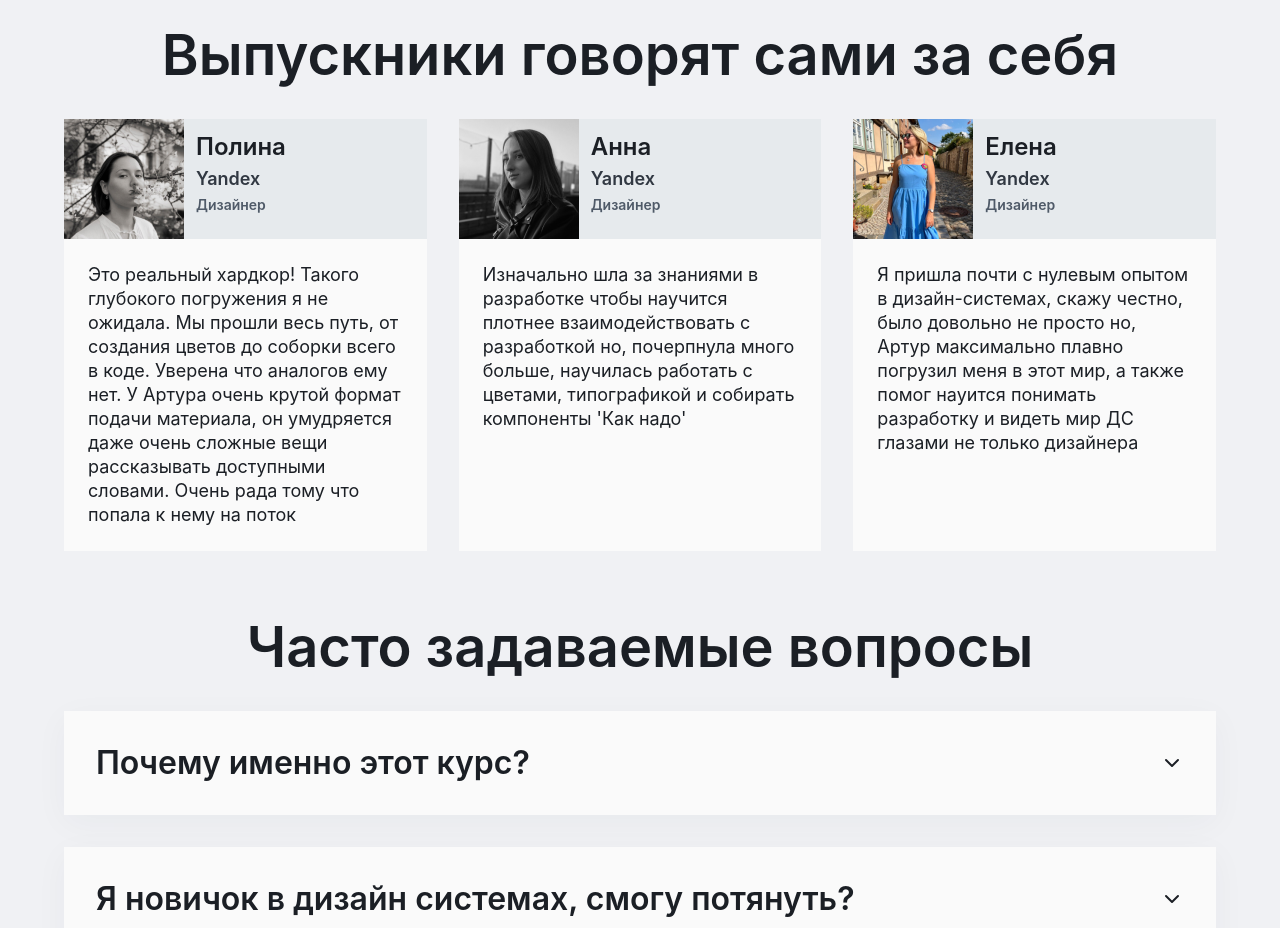
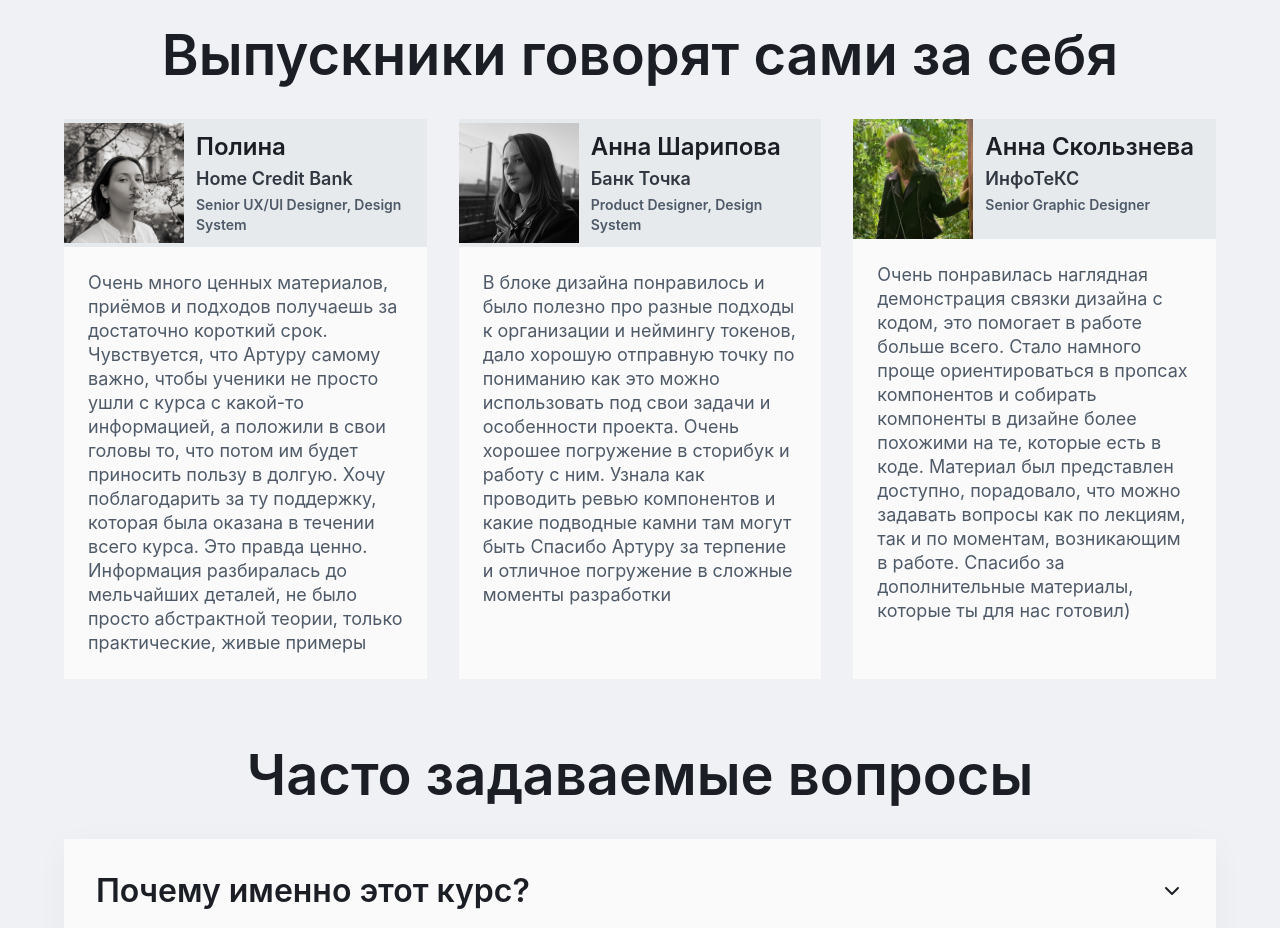
Before and after one commit to ArthurIvanov/dsa-web, a Next.js app: page / in a window 1280 px wide. Shown: the part 4240-5168 px from the top of the page. Built offline with nearby package versions, Linux system fonts and the light colour scheme.

Commit message:
Added testimonials

```diff
--- a/app/components/tesimonials/card.tsx
+++ b/app/components/tesimonials/card.tsx
@@ -33,6 +33,7 @@ const StyledCardClient = styled.div<ICardClient>`
 
 	.client-card-body {
 		padding: 24px;
+		color: var(--tertiary-default);
 	}
 `;
 
--- a/app/sections/testimonials.tsx
+++ b/app/sections/testimonials.tsx
@@ -9,25 +9,30 @@ export const Testimonials = () => {
 					className="flex-grow"
 					img="/client-1.png"
 					name="Полина"
-					role="Дизайнер"
-					company="Yandex"
-					content="Это реальный хардкор! Такого глубокого погружения я не ожидала. Мы прошли весь путь, от создания цветов до соборки всего в коде. Уверена что аналогов ему нет. У Артура очень крутой формат подачи материала, он умудряется даже очень сложные вещи рассказывать доступными словами. Очень рада тому что попала к нему на поток"
+					role="Senior UX/UI Designer, Design System"
+					company="Home Credit Bank"
+					content="Очень много ценных материалов, приёмов и подходов получаешь за достаточно короткий срок.
+Чувствуется, что Артуру самому важно, чтобы ученики не просто ушли с курса с какой-то информацией, а положили в свои головы то, что потом им будет приносить пользу в долгую.
+Хочу поблагодарить за ту поддержку, которая была оказана в течении всего курса. Это правда ценно.  Информация разбиралась до мельчайших деталей, не было просто абстрактной теории, только практические, живые примеры"
 				/>
 				<CardClient
 					className="flex-grow"
 					img="/client-2.png"
-					name="Анна"
-					role="Дизайнер"
-					company="Yandex"
-					content="Изначально шла за знаниями в разработке чтобы научится плотнее взаимодействовать с разработкой но, почерпнула много больше, научилась работать с цветами, типографикой и собирать компоненты 'Как надо'"
+					name="Анна Шарипова"
+					role="Product Designer, Design System"
+					company="Банк Точка"
+					content="В блоке дизайна понравилось и было полезно про разные подходы к организации и неймингу токенов, дало хорошую отправную точку по пониманию как это можно использовать под свои задачи и особенности проекта. Очень хорошее погружение в сторибук и работу с ним. Узнала как проводить ревью компонентов и какие подводные камни там могут быть
+
+Спасибо Артуру за терпение и отличное погружение в сложные моменты разработки"
 				/>
 				<CardClient
 					className="flex-grow"
 					img="/client-3.png"
-					name="Елена"
-					role="Дизайнер"
-					company="Yandex"
-					content="Я пришла почти с нулевым опытом в дизайн-системах, скажу честно, было довольно не просто но, Артур максимально плавно погрузил меня в этот мир, а также помог науится понимать разработку и видеть мир ДС глазами не только дизайнера"
+					name="Анна Скользнева"
+					role="Senior Graphic Designer"
+					company="ИнфоТеКС"
+					content={`Очень понравилась наглядная демонстрация связки дизайна с кодом, это помогает в работе больше всего. Стало намного проще ориентироваться в пропсах компонентов и  собирать компоненты в дизайне более похожими на те, которые есть в коде.
+                    Материал был представлен доступно, порадовало, что можно задавать вопросы как по лекциям, так и по моментам, возникающим в работе. Спасибо за дополнительные материалы, которые ты для нас готовил)`}
 				/>
 			</div>
 		</div>
```
Also changed, not shown: public/client-3.png.
